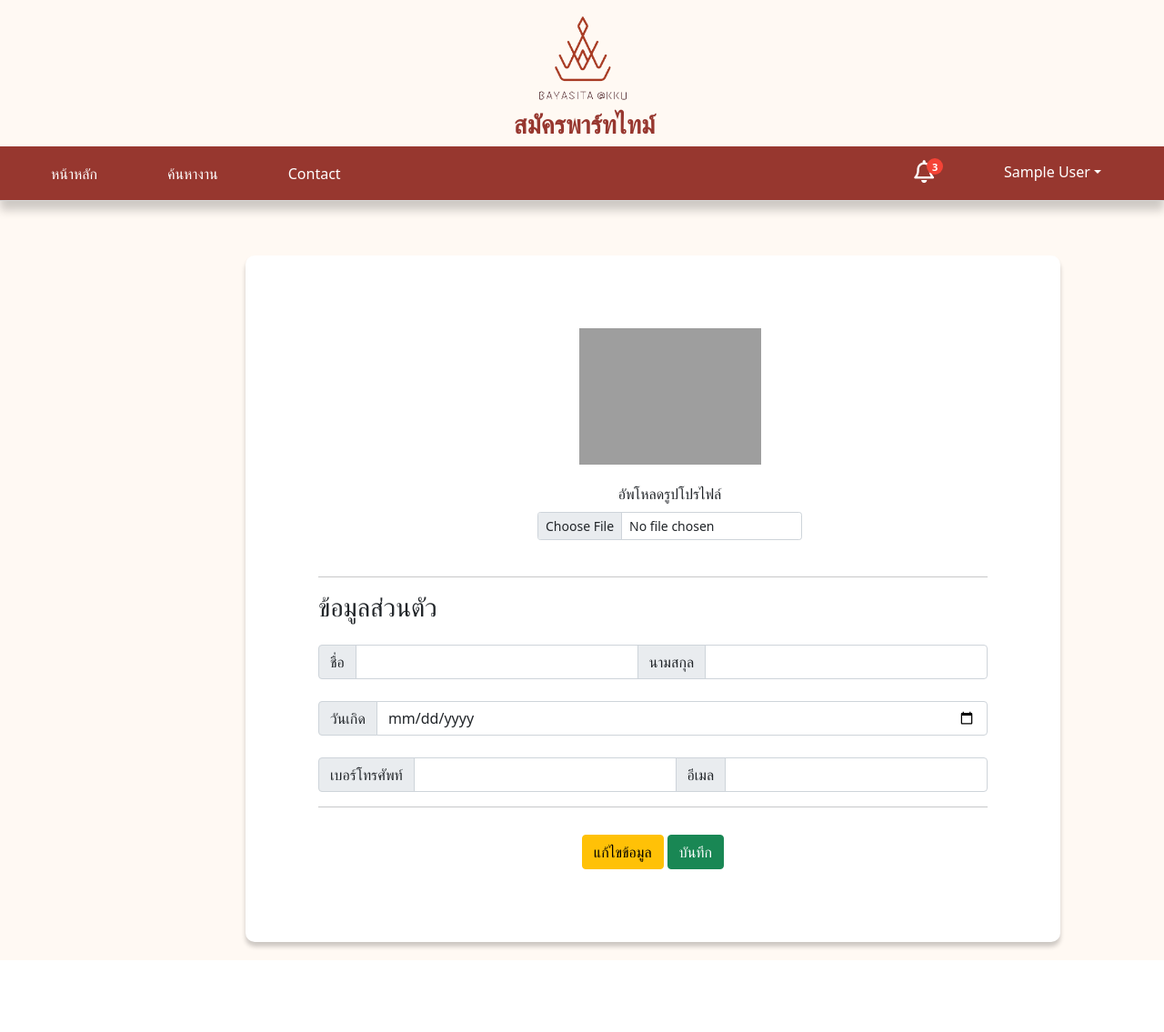
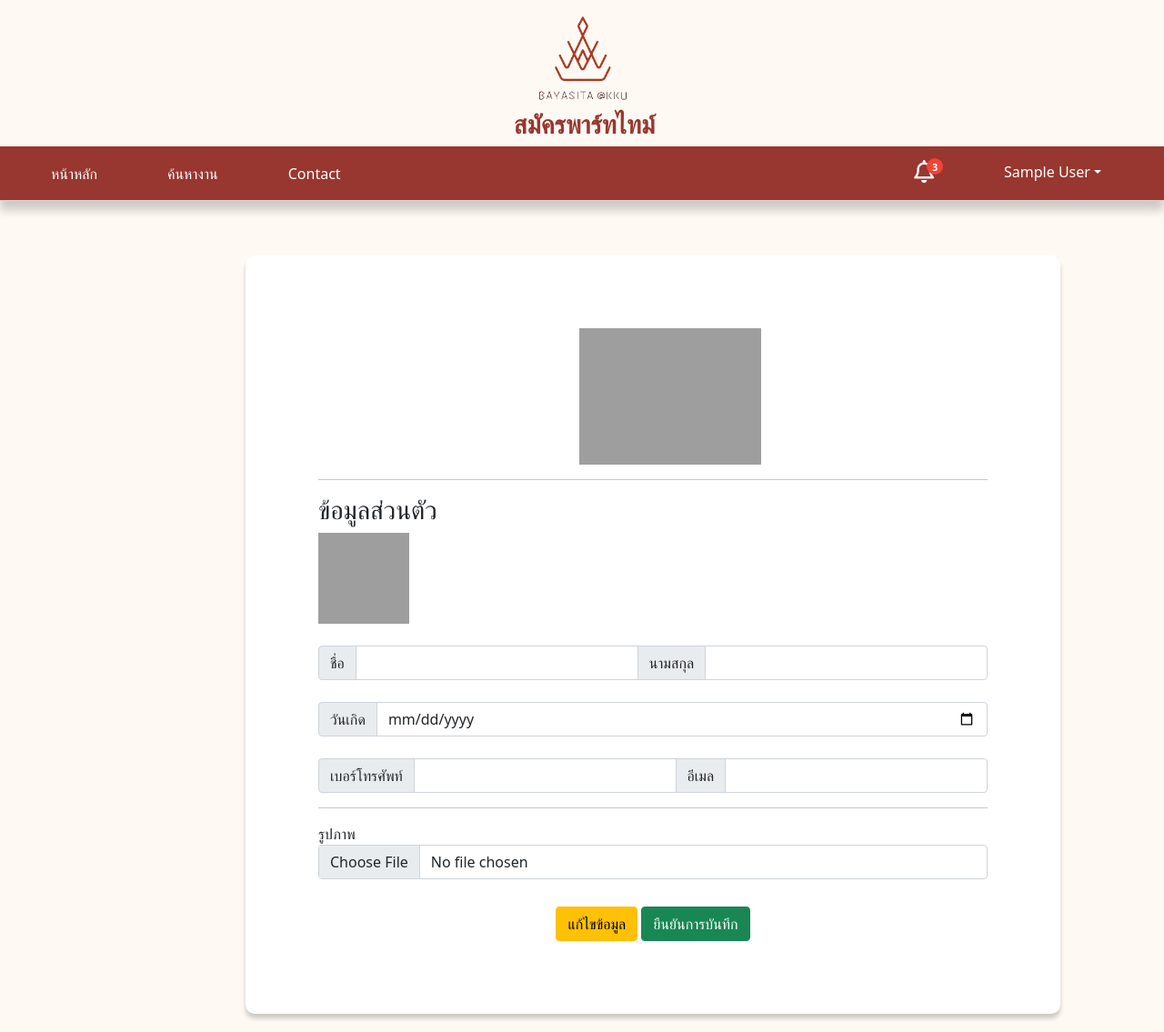
Before and after one commit to namxsw/project, a PHP site: page /user_profile.php in a window 1280 px wide. Shown: the whole page at 91% size. Before the commit the page ends 1046 px from the top, so only its background shows below. Run offline with PHP 8.4, Linux system fonts and the light colour scheme; the visitor is signed in with stand-in values (Sample User, id 1); tables that the repository leaves empty or names only in its code hold one stand-in row (values such as "Sample post"); data that the repository does not hold is empty; some libraries are stand-ins or nearby versions; some web fonts are replaced; grey boxes are pictures that could not be loaded.

Commit message:
19/1
Co-authored-by: Piyacholch <Piyacholch@users.noreply.github.com>
Co-authored-by: pixeliology <sahatthaya@users.noreply.github.com>

```diff
--- a/adforms.php
+++ b/adforms.php
@@ -41,7 +41,7 @@
     $filetype = $_FILES['File']['type'];
     $education = $filename;
     $filepath = './img/' . $filename;
-    // echo "gender".$gender."card".$card."firstname".$firstname."pref".$pref."lastname".$lastname."email".$email."birthday".$birthday."address".$address."tell".$tell."jobtype".$jobtype."factculty".$factculty."dept".$dept."classs".$classs."";
+
     $filetmp2 = $_FILES['File1']['tmp_name'];
     $fileoldname2 = strrchr($_FILES['File1']['name'], ".");
     $filename2 = $date . $numrand . $fileoldname2;
--- a/user_profile.php
+++ b/user_profile.php
@@ -32,16 +32,15 @@
                                 </div>
                             </li>
 
-                            <li>
+                            <!-- <li>
                                 <label class="upimg">
-                                    <!-- <i class="fa fa-camera" aria-hidden="true"> อัพโหลดรูปโปรไฟล์</i>
-                                    <form id="upload" method="POST" enctype="multipart/form-data"></form> -->
-                                    <div class="mb-3">
-                                        <label for="formFileSm" class="form-label">อัพโหลดรูปโปรไฟล์</label>
-                                        <input class="form-control form-control-sm" id="formFileSm" type="file">
-                                    </div>
+
+                                    <div class="des_input">รูปภาพ</div>
+                                    <input class="sqr-input col-12 form-control" type="file" placeholder="รูปภาพ" name="PIC" required>
+                                    <input class="form-control col-12" type="text" name="User_id" value="<?php echo $User_id; ?>" hidden />
+
                                 </label>
-                            </li>
+                            </li> -->
 
                             <!-- <li><?php echo $_SESSION['name']; ?><b class="caret"></li> -->
                         </ul>
@@ -56,16 +55,19 @@
                     include('./config/db.php');
                     $user = $_SESSION['username'];
                     $query = mysqli_query($conn, "select * from user  WHERE `User_username`='$user'");
-                    while ($row = mysqli_fetch_array($query)) {
+                    while ($row = mysqli_fetch_array($query))
+                    {
                     ?>
-
-
+                    <img src="./img/<?php echo $row['PIC']; ?>" alt="" width="100px" height="100px" >
                         <div class="from-input">
                             <div class="input-group prefix mt-4">
                                 <!-- <span class="input-group-text">คำนำหน้า</span>
                             <input type="text" aria-label="prefix" class="form-control from-input-text" value=""> -->
+                            <!-- <img src="../img/"<?php echo $row['PIC']; ?>> -->
+
+
                                 <span class="input-group-text">ชื่อ</span>
-                            <input type="text" aria-label="firstname" class="form-control from-input-text"value="<?php echo $row['User_Fname']; ?>">
+                                <input type="text" aria-label="firstname" class="form-control from-input-text" value="<?php echo $row['User_Fname']; ?>">
                                 <span class="input-group-text">นามสกุล</span>
                                 <input type="text" aria-label="lastname" class="form-control from-input-text" value="<?php echo $row['User_Lname']; ?>">
                             </div>
@@ -109,13 +111,17 @@
                             <input type="text" aria-label="classyear" class="form-control from-input-text" value="">
                         </div> -->
 
-
+                        <div class="des_input">รูปภาพ</div>
+                                    <input class="sqr-input col-12 form-control" type="file" placeholder="รูปภาพ" name="PIC" required>
+                                    <input class="form-control col-12" type="text" name="User_id" value="<?php echo $User_id; ?>" hidden />
 
                             <div class=" Edit col-12">
                                 <button type="edit" class="btn btn-warning">แก้ไขข้อมูล</button>
-                            <button type="save" class="btn btn-success">บันทึก</button>
+
+                                <button type="save" name="addwork" class="btn btn-success submitBtn" id="submit" value="ยืนยันการสมัคร">ยืนยันการบันทึก</button>
                             </div>
                         <?php
+
                     }
 
                         ?>
```
Also changed, not shown: register.php (+19 -4 lines), img/202301181208356970.jpg (added), img/20230118388845713.jpg (added), img/20230118627596858.jpg (added). Lines whose indentation alone changed are shown as unchanged.
